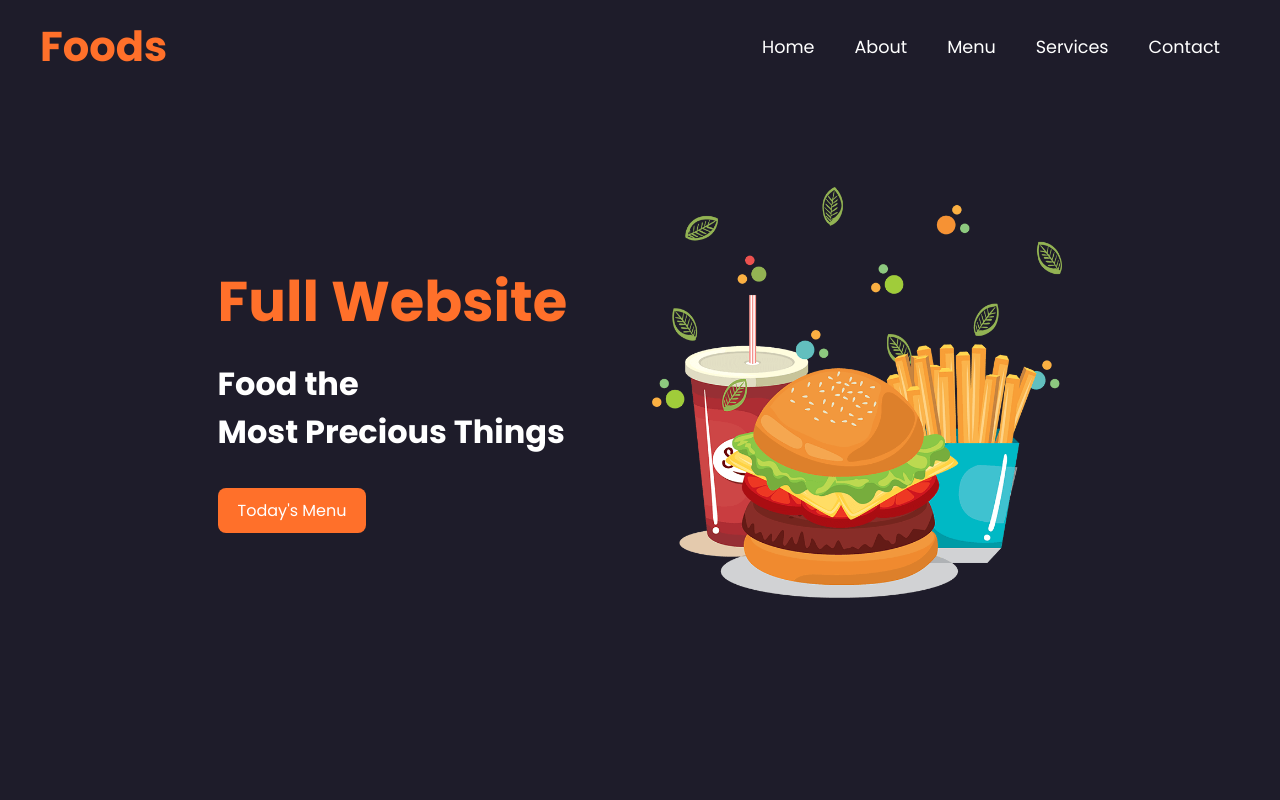
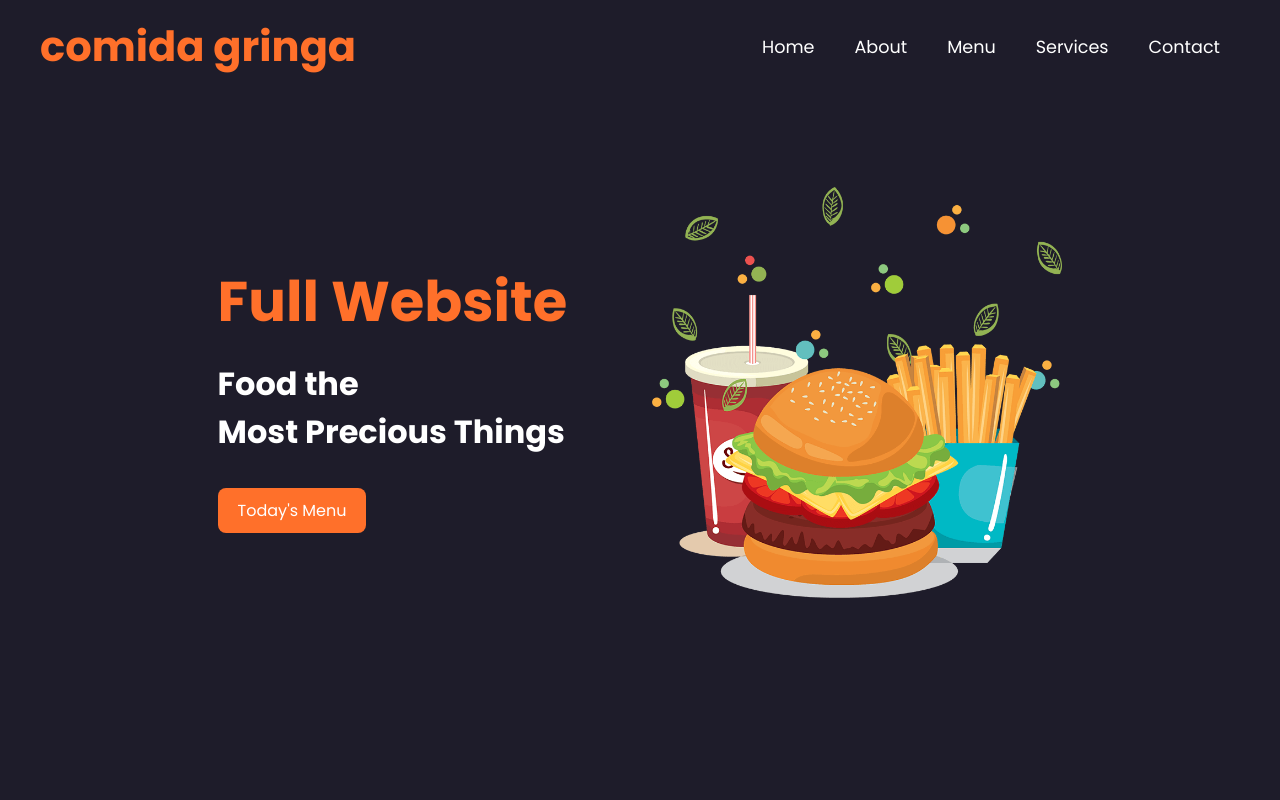
Before and after one commit to SebasRomero/food-page, a plain HTML site: page index.html in a window 1280 px wide. Shown: the top 800 px of the page. Drawn offline with nearby package versions, Linux system fonts and the light colour scheme.

Commit message:
cambiolol

```diff
--- a/index.html
+++ b/index.html
@@ -18,7 +18,7 @@
 
 <body>
     <header>
-        <a href="#" class="logo">Foods</a>
+        <a href="#" class="logo">comida gringa</a>
         <div class="bx bx-menu" id="menu-icon"></div>
 
         <ul class="navbar">
```
